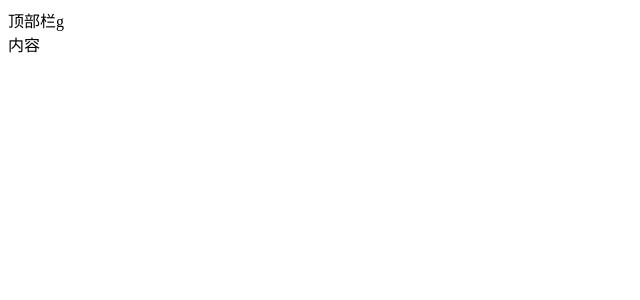
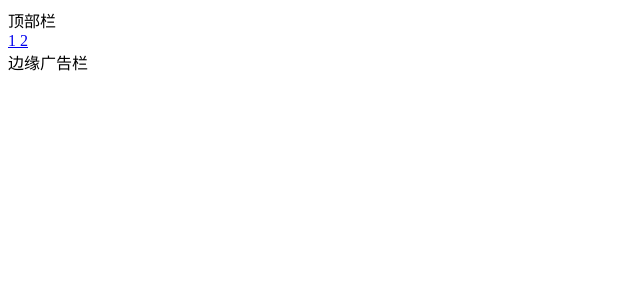
Before and after one commit to Late-en/juejin, a Nuxt app: page / in a window 1280 px wide. Shown: the top 300 px of the page, without its empty margins (0-640 px from the left). Built offline with nearby package versions, Linux system fonts and the light colour scheme.

Commit message:
首页大致结构

```diff
--- a/components/MainHeader.vue
+++ b/components/Home/ArticleList.vue
@@ -1,11 +1,11 @@
 <template>
   <div>
-    顶部栏g
+    文章列表
   </div>
 </template>
 
 <script>
 export default {
-  name: 'MainHeader'
+  name: 'ArticleList'
 }
 </script>
--- /dev/null
+++ b/components/Home/Nav.vue
@@ -0,0 +1,16 @@
+<template>
+  <div>
+    <NuxtLink to="/1">
+      1
+    </NuxtLink>
+    <NuxtLink to="/2">
+      2
+    </NuxtLink>
+  </div>
+</template>
+
+<script>
+export default {
+  name: 'HomeNav'
+}
+</script>
--- /dev/null
+++ b/components/Home/Side.vue
@@ -0,0 +1,11 @@
+<template>
+  <div>
+    边缘广告栏
+  </div>
+</template>
+
+<script>
+export default {
+  name: 'HomeSide'
+}
+</script>
--- a/components/MainContainer.vue
+++ b/components/MainHeader/MainHeader.vue
@@ -1,11 +1,11 @@
 <template>
   <div>
-    内容
+    顶部栏
   </div>
 </template>
 
 <script>
 export default {
-  name: 'MainContainer'
+  name: 'MainHeader'
 }
 </script>
--- a/pages/index.vue
+++ b/pages/index.vue
@@ -1,7 +1,18 @@
 <template>
   <div>
-    <MainHeader/>
-    <MainContainer/>
+    <!-- 公共头组件 -->
+    <MainHeader />
+    <!-- home页主体部分 -->
+    <div class="HomeBody">
+      <!-- 导航栏 -->
+      <HomeNav />
+      <div class="HomeContainer">
+        <!-- 文章列表 -->
+        <NuxtChild />
+        <!-- 边缘广告栏 -->
+        <HomeSide />
+      </div>
+    </div>
   </div>
 </template>
 
--- /dev/null
+++ b/pages/index/_category.vue
@@ -0,0 +1,10 @@
+<template>
+  <div>
+    {{ $route.params.category }}
+  </div>
+</template>
+
+<script>
+export default {
+}
+</script>
```
Also changed, not shown: 1 other file (tests, documents, lock files or other folders).
